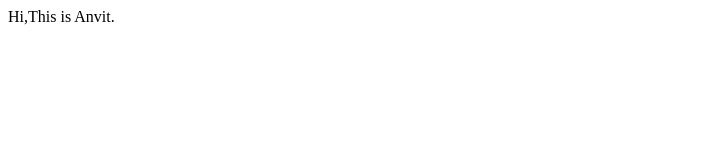
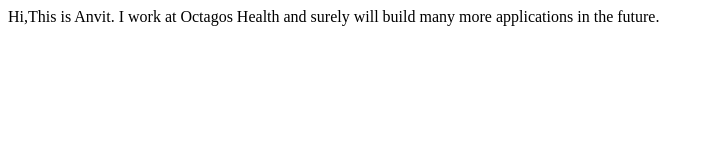
Before and after one commit to BrutalOverkill/AnvitSingh-site, a plain HTML site: page index.html in a window 1280 px wide. Shown: the whole page, without its empty margins (0-714 px from the left). Drawn offline with Linux system fonts and the light colour scheme.

Commit message:
style-added new text
Added some new details about me.

```diff
--- a/index.html
+++ b/index.html
@@ -7,6 +7,6 @@
     <title>Document</title>
 </head>
 <body>
-    Hi,This is Anvit.
+    Hi,This is Anvit. I work at Octagos Health and surely will build many more applications in the future.
 </body>
 </html>
```
